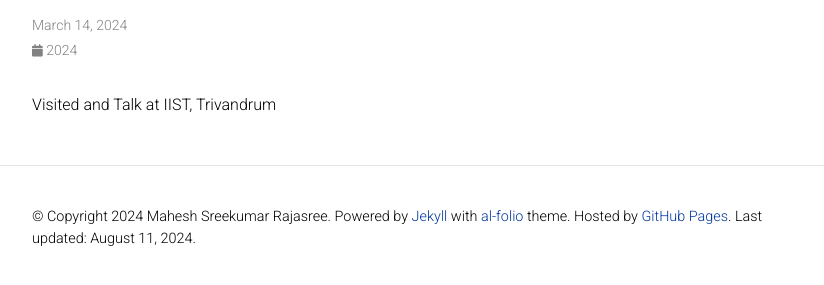
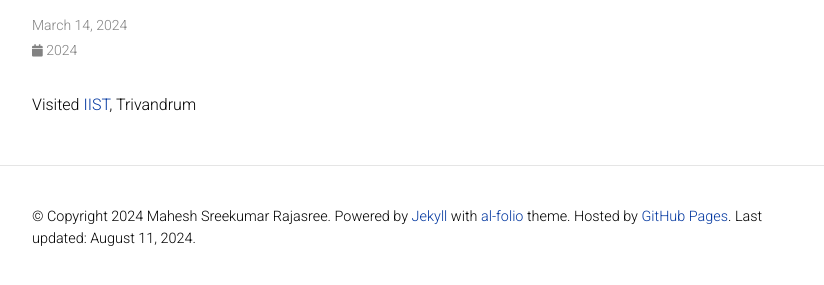
Before and after one commit to Mahe94/mahe94.github.io, a Jekyll site: the page built from _news/announcement_11.md, in a window 1280 px wide. Shown: the part 146-431 px from the top of the page, without its empty margins (223-1047 px from the left). Built offline with Jekyll 4.4.1, drawn with Linux system fonts in a browser that asks for light colours; comment, search, counter and statistics services are not loaded; a style sheet for code colours, icons or effects is not loaded.

Commit message:
added link to iist and removed "and talk"

```diff
--- a/_news/announcement_11.md
+++ b/_news/announcement_11.md
@@ -5,4 +5,4 @@
 related_posts: false
 ---
 
-Visited and Talk at IIST, Trivandrum
+Visited <a href="https://www.iist.ac.in/">IIST</a>, Trivandrum
```
